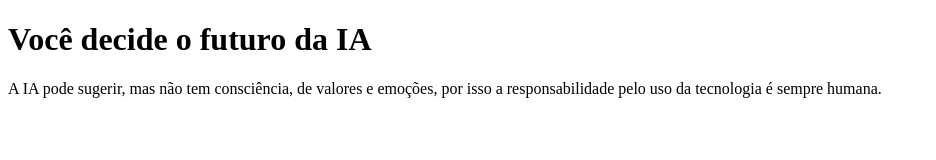
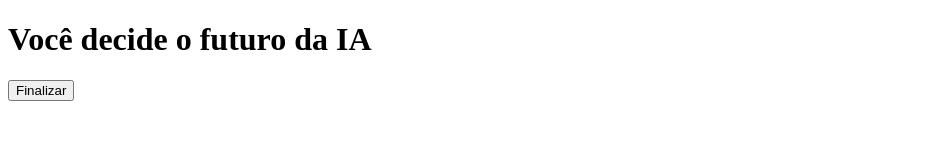
Before and after one commit to juliana5412/FUTURODAIA, a plain HTML site: page index.html in a window 1280 px wide. Shown: the whole page, without its empty margins (0-936 px from the left). Drawn offline with Linux system fonts and the light colour scheme.

Commit message:
kkjlokç

```diff
--- a/index.html
+++ b/index.html
@@ -7,19 +7,18 @@
     <link rel="stylesheet" href="style.css">
 </head>
 <body>
+
     <div class="caixa-principal">
         <h1>Você decide o futuro da IA</h1>
 
-        <p class="enunciado">
-            A IA pode sugerir, mas não tem consciência, de valores e emoções,
-            por isso a responsabilidade pelo uso da tecnologia é sempre humana.
-        </p>
+        <div class="caixa-perguntas"></div>
 
-        <div class="caixa-perguntas"></div>
-        <div class="caixa-alternativas"></div>
-        <div class="caixa-resultado">
+        <div class="caixa-final">
+            <button id="botaoFinalizar">Finalizar</button>
             <p class="texto-resultado"></p>
         </div>
     </div>
 
-    <script src="script.j
+    <script src="script.js"></script>
+</body>
+</html>
```
